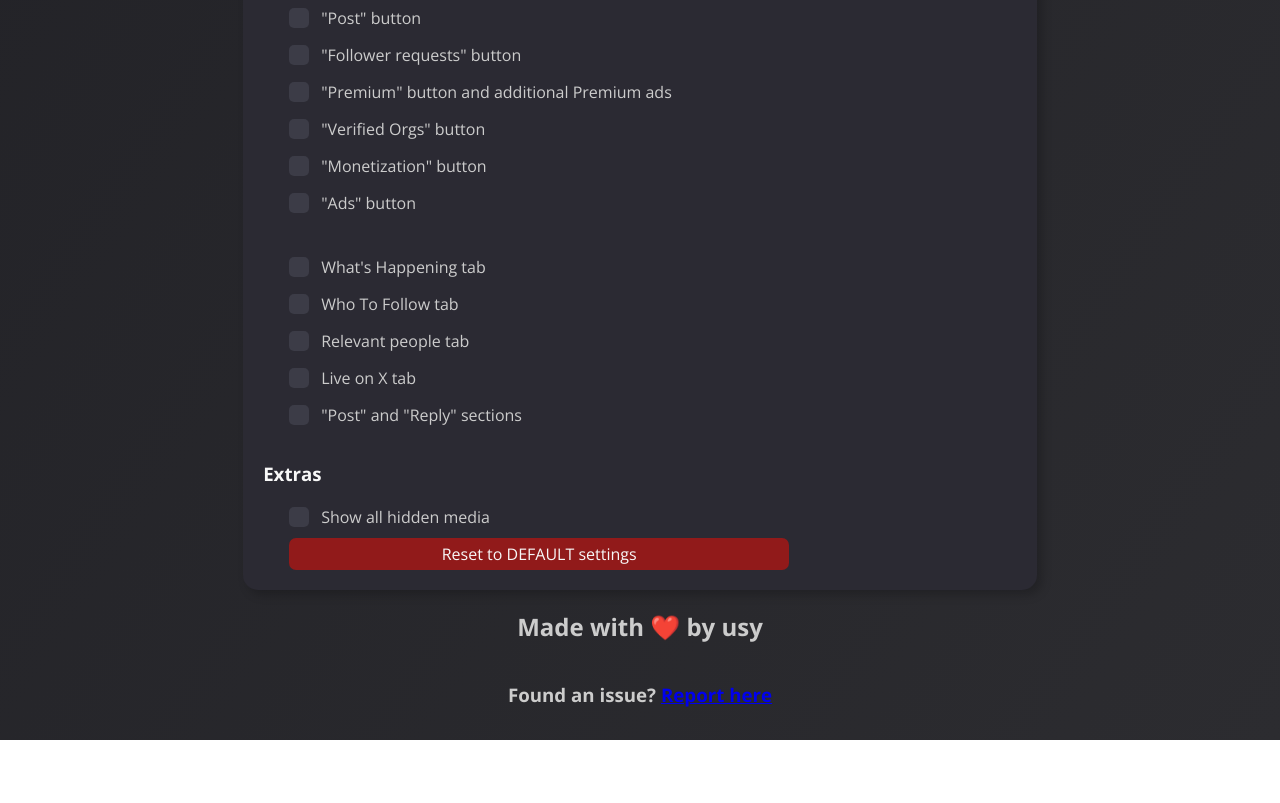
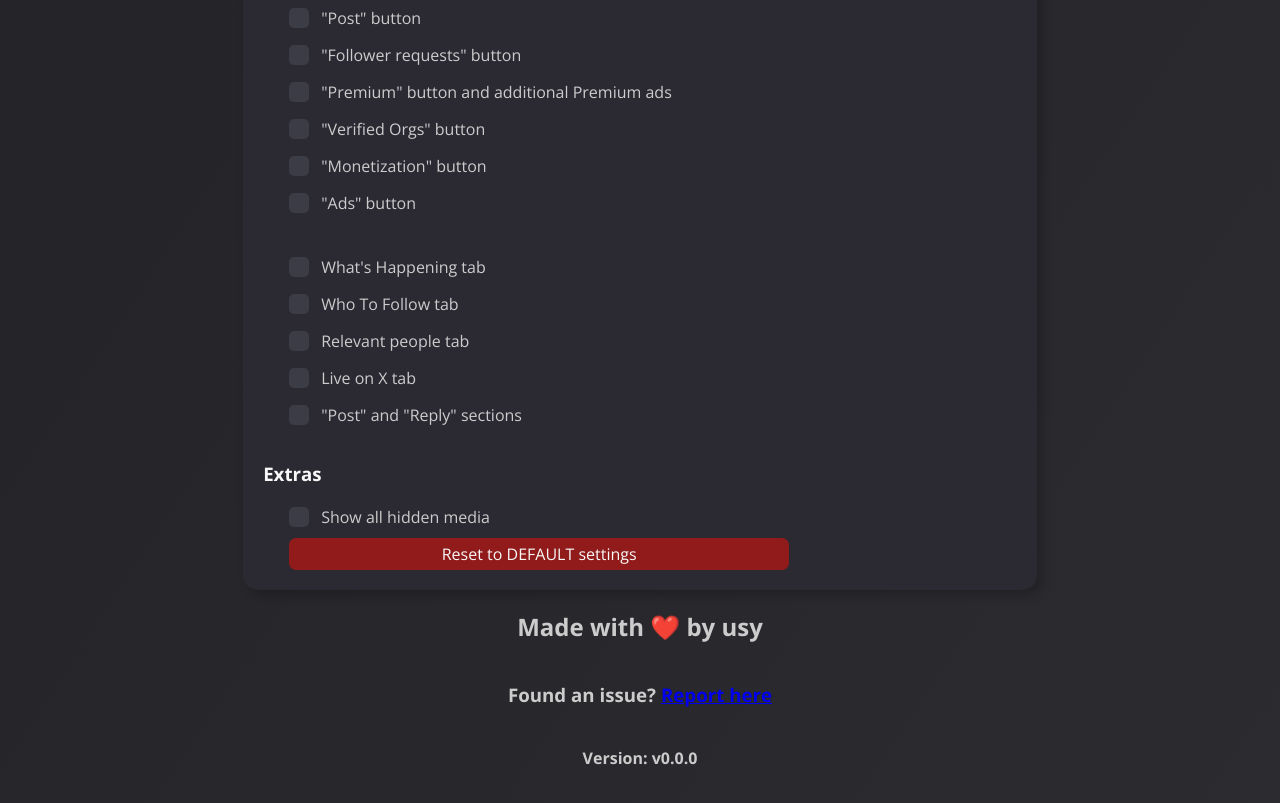
Before and after one commit to usyless/twitter-improvements, a browser extension: page src/settings/settings.html in a window 1280 px wide. Shown: the part 1126-1929 px from the top of the page. Before the commit the page ends 1866 px from the top, so only its background shows below. Drawn offline with Linux system fonts and the light colour scheme.

Commit message:
add version to bottom of settings page

```diff
--- a/src/settings/settings.html
+++ b/src/settings/settings.html
@@ -12,7 +12,8 @@
         <div id="settings"></div>
         <h2>Made with ❤️ by usy</h2>
         <h3>Found an issue? <a href="https://github.com/usyless/twitter-improvements/issues" target="_blank">Report here</a></h3>
+        <h4 id="versionDisplay">Version: v</h4>
     </div>
+    <script src="settings.js"></script>
     </body>
-    <script src="settings.js"></script>
 </html>
--- a/src/settings/settings.js
+++ b/src/settings/settings.js
@@ -1,6 +1,8 @@
 if (typeof browser === 'undefined') {
     var browser = chrome;
 }
+
+document.getElementById('versionDisplay').textContent += browser?.runtime?.getManifest?.()?.version;
 
 const DIV = document.getElementById('settings');
 
```
Also changed, not shown: src/shared/shared.css (indentation only).
